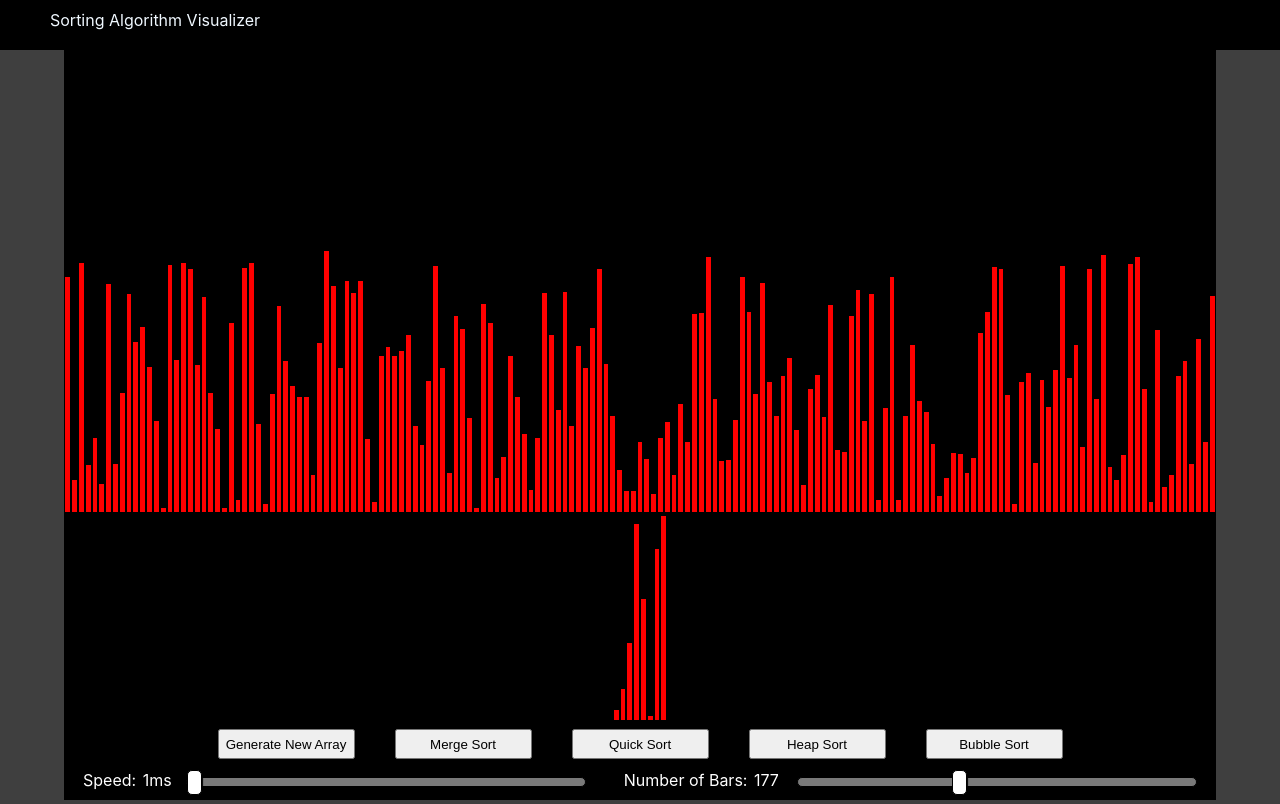
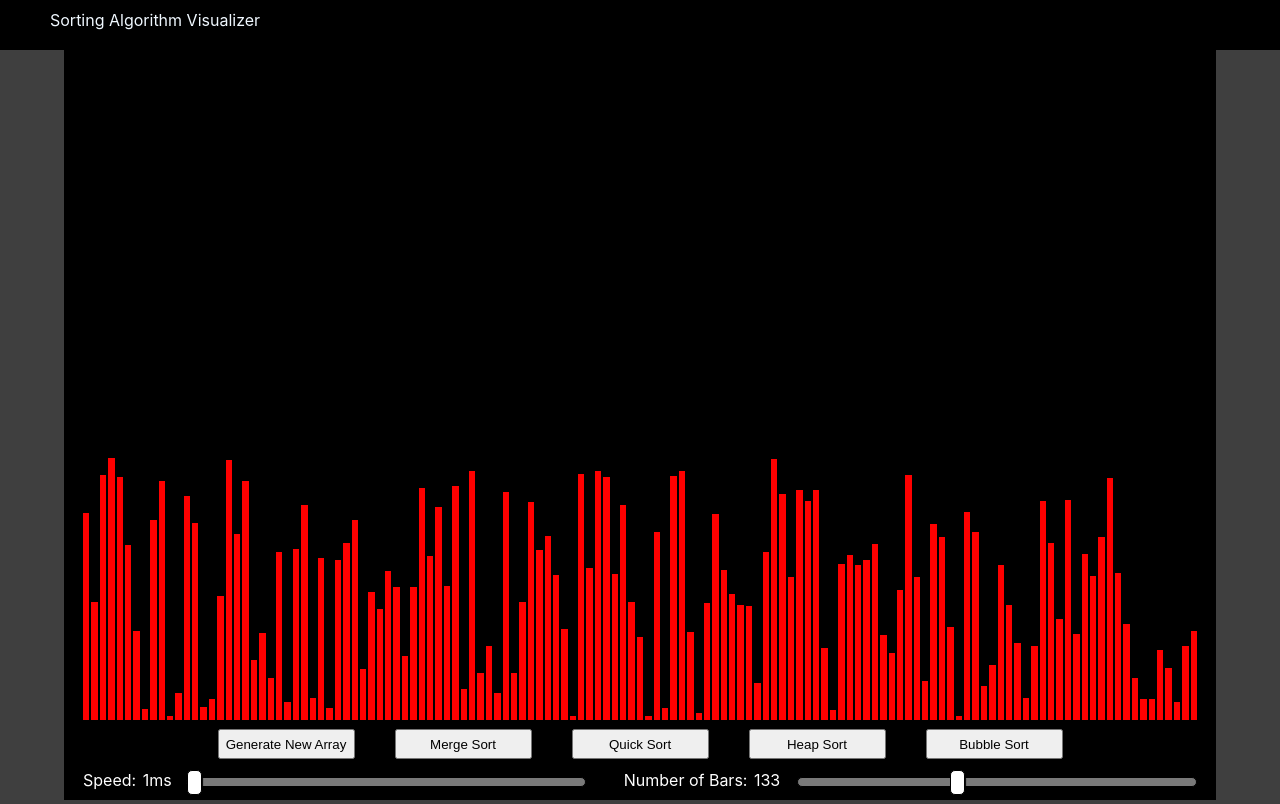
Before and after one commit to alexfarouz/sorting-visualizer, a React (Create React App) app: page / in a window 1280 px wide. Built offline with nearby package versions, Linux system fonts and the light colour scheme.

Commit message:
Change max number of array bars

```diff
--- a/src/main/SortingVisualizer.jsx
+++ b/src/main/SortingVisualizer.jsx
@@ -16,7 +16,7 @@ export default class SortingVisualizer extends React.Component{
             array: [],
         };
         this.animationSpeed = 1;
-        this.numBars = Math.floor(window.screen.width/4.5);
+        this.numBars = Math.floor(window.screen.width/6);
         this.mergeButton = React.createRef();
         this.genButton = React.createRef();
         this.quickButton = React.createRef();
@@ -242,7 +242,7 @@ export default class SortingVisualizer extends React.Component{
 
                 <div class="slider-container">
                     <Slider label={"Speed: "} value={this.animationSpeed} onChange={this.setAnimationSpeed} rangeMin={1} rangeMax={99} units={"ms"}/>
-                    <Slider label={"Number of Bars: "} value={this.numBars} onChange={this.setNumBars} rangeMin={10} rangeMax={426} units={""}/>
+                    <Slider label={"Number of Bars: "} value={this.numBars} onChange={this.setNumBars} rangeMin={10} rangeMax={320} units={""}/>
                 </div>
            </div>
         );
```
